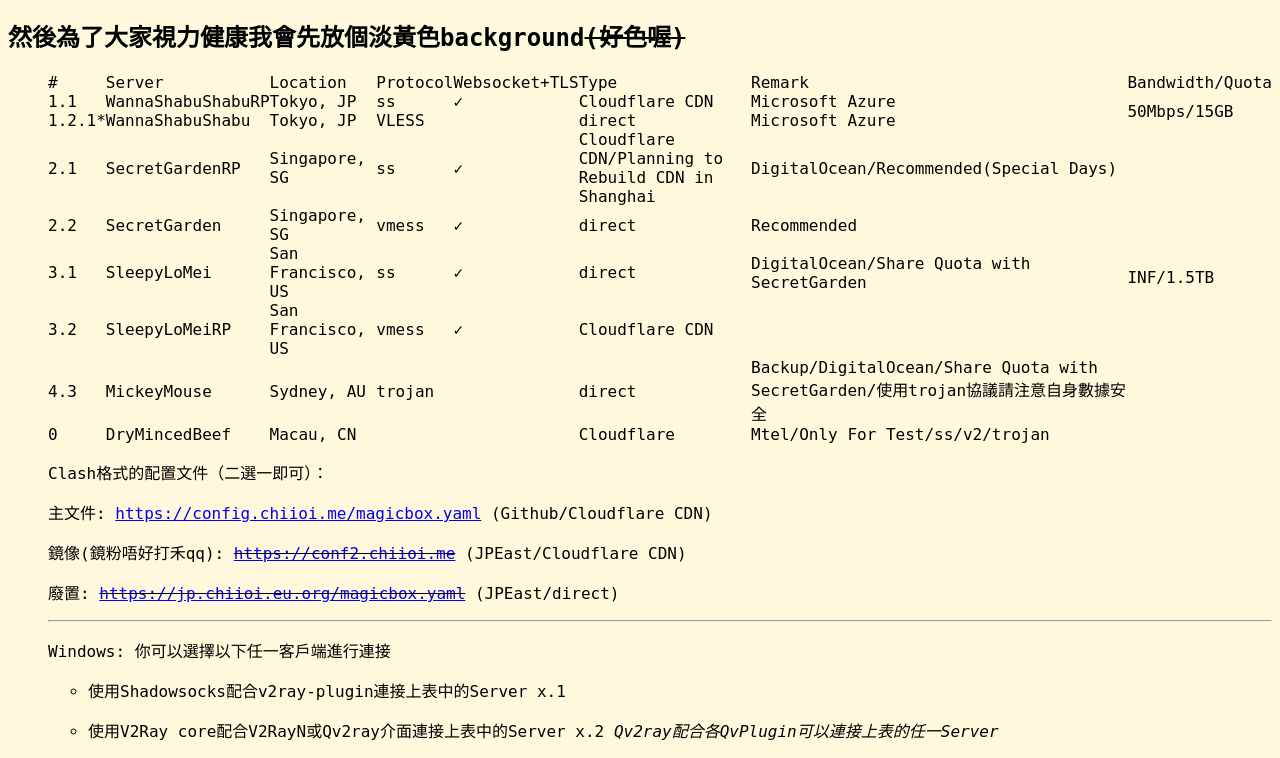
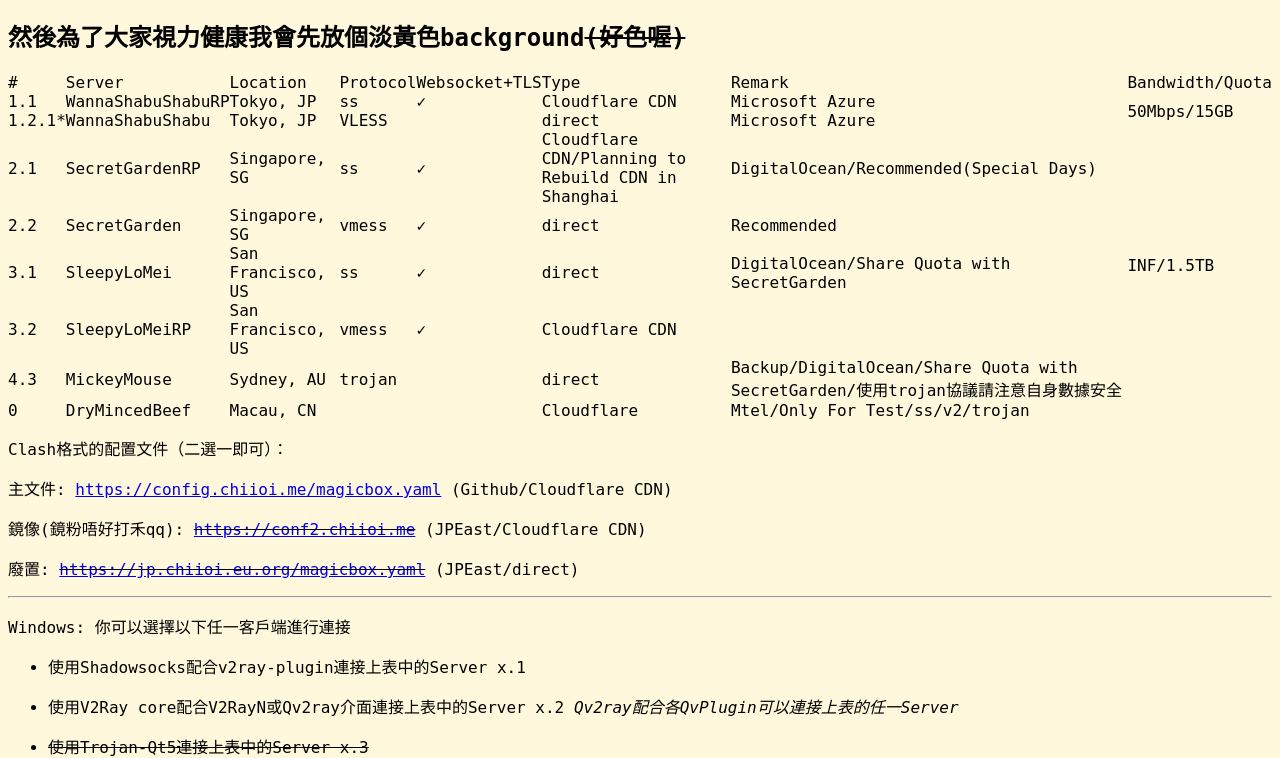
Before and after one commit to chiioi/DeepDarkPig.github.io, a plain HTML site: page index.html in a window 1280 px wide. Shown: the part 49-807 px from the top of the page. Drawn offline with Linux system fonts and the light colour scheme.

Commit message:
Update index.html

```diff
--- a/index.html
+++ b/index.html
@@ -5,7 +5,6 @@
     <link type="text/css" rel="stylesheet" href="main.css" />
   </head>
   <body bgcolor="#FFF8DC">
-    <p><ul></p>
 <table border="0" cellpadding="0" cellspacing="0" id="sheet0" class="sheet0 gridlines" class=".qgg-table">
         <col class="col1">
         <col class="col2">
```
